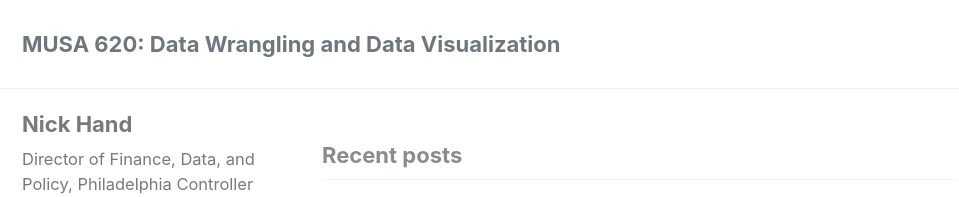
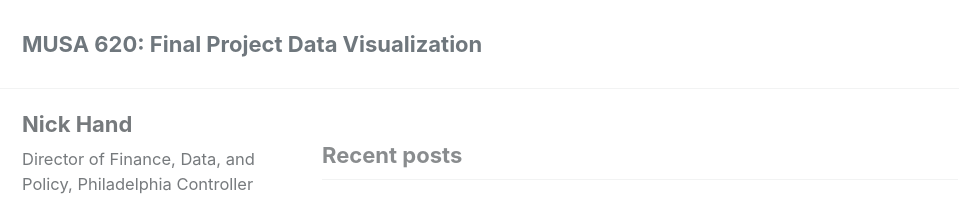
Before and after one commit to schuhma/MUSA620FinalProject2019, a Jekyll site: the page built from index.html, in a window 1280 px wide and 900 px high. Shown: the top 197 px of the window, without its empty margins (0-959 px from the left). Built offline with Jekyll 4.4.1, drawn with Linux system fonts in a browser that asks for light colours; cached includes are drawn as plain includes; nearby versions of some CDN libraries; a script that is not in the unit is left out; the list of posts is cut into pages by our own code; some of the changed text lies outside the part shown.

Commit message:
Update _config.yml

```diff
--- a/_config.yml
+++ b/_config.yml
@@ -16,10 +16,10 @@ minimal_mistakes_skin: "default" # "air", "aqua", "contrast", "dark", "dirt", "n
 
 # Site Settings
 locale: "en-US"
-title: "MUSA 620: Data Wrangling and Data Visualization"
+title: "MUSA 620: Final Project Data Visualization"
 title_separator: "-"
-name: "Nick Hand"
-description: "Displaying cool data visualizations"
+name: "Madeline Schuh"
+description: "Displaying California Wlidfire Data Visualizations"
 url: # the base hostname & protocol for your site e.g. "https://mmistakes.github.io"
 baseurl: # the subpath of your site, e.g. "/blog"
 repository: # GitHub username/repo-name e.g. "mmistakes/minimal-mistakes"
```
